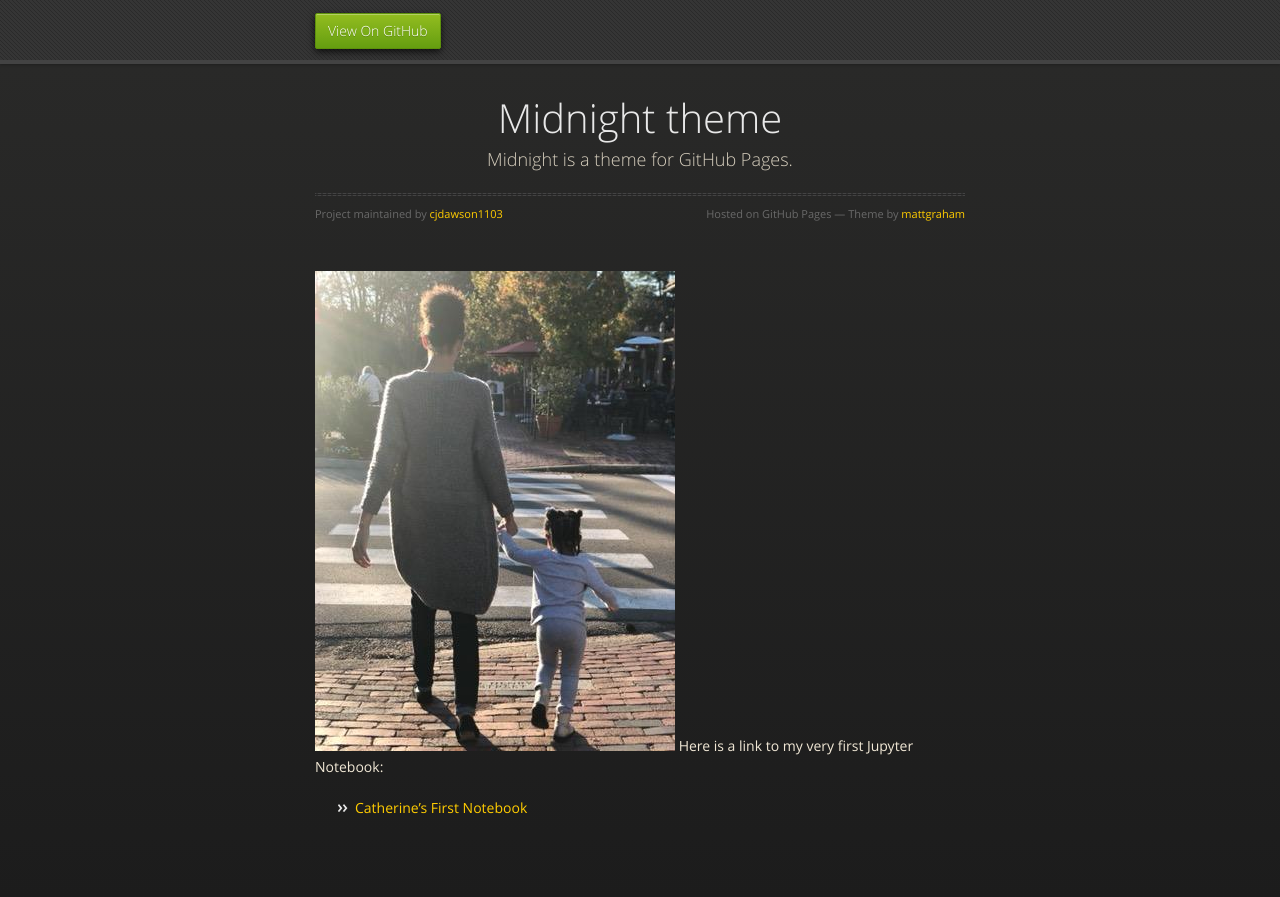
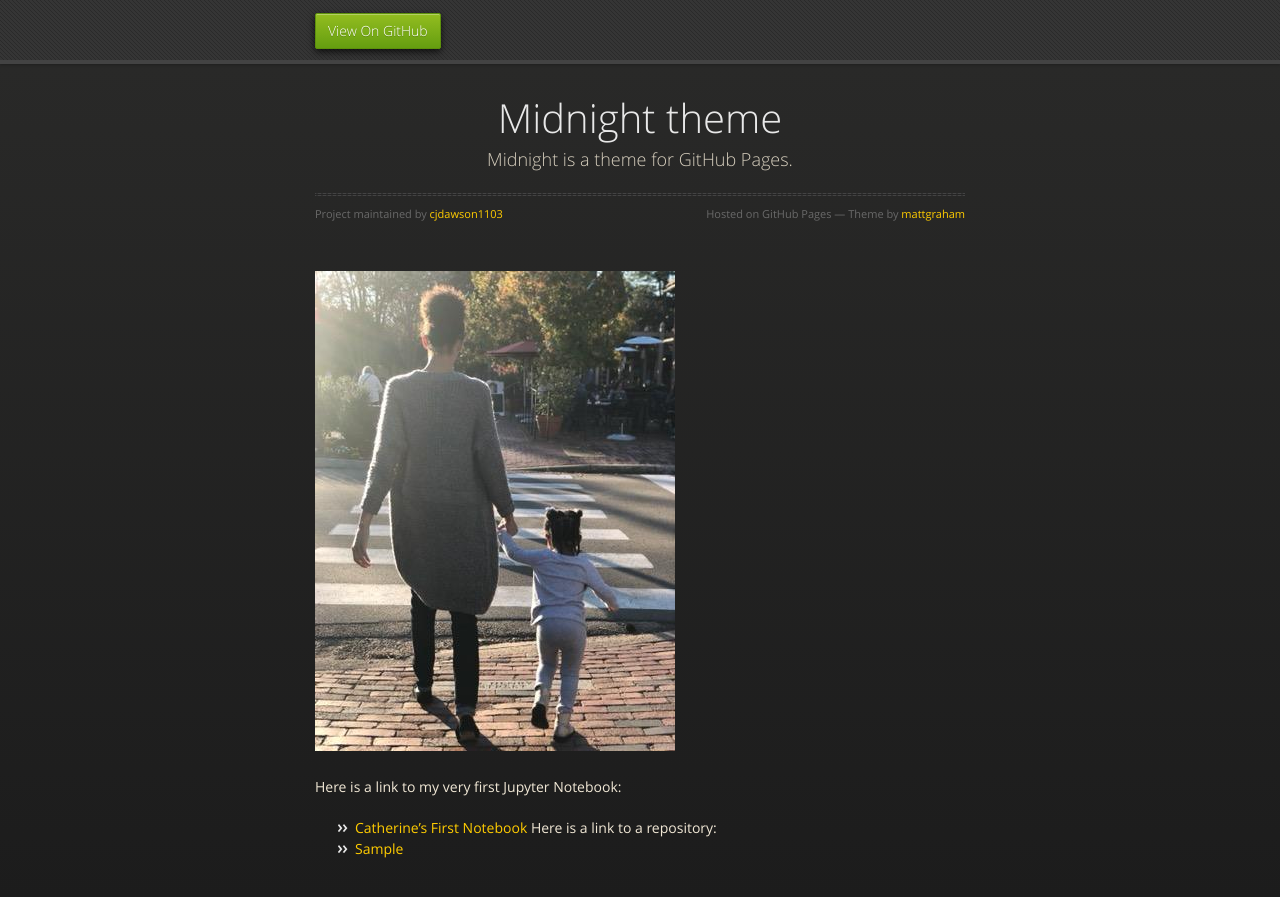
Before and after one commit to cjdawson1103/cjdawson1103.github.io, a Jekyll site: the page built from index.md, in a window 1280 px wide and 969 px high. Shown: the top 897 px of the window. Built offline with Jekyll 4.4.1, drawn with Linux system fonts in a browser that asks for light colours; our own code applies the rules of GitHub Pages for plain Markdown files.

Commit message:
Update index.md

```diff
--- a/index.md
+++ b/index.md
@@ -4,5 +4,9 @@ description: Catherine's GitHub Portfolio Assignment
 ---
 
 ![My Picture](/pics/0.jpg)
+
+
 Here is a link to my very first Jupyter Notebook:
 - [Catherine's First Notebook](/CatherinesFirstNotebook/index.md)
+Here is a link to a repository:
+- [Sample](https://github.com/cjdawson1103/sample)
```
